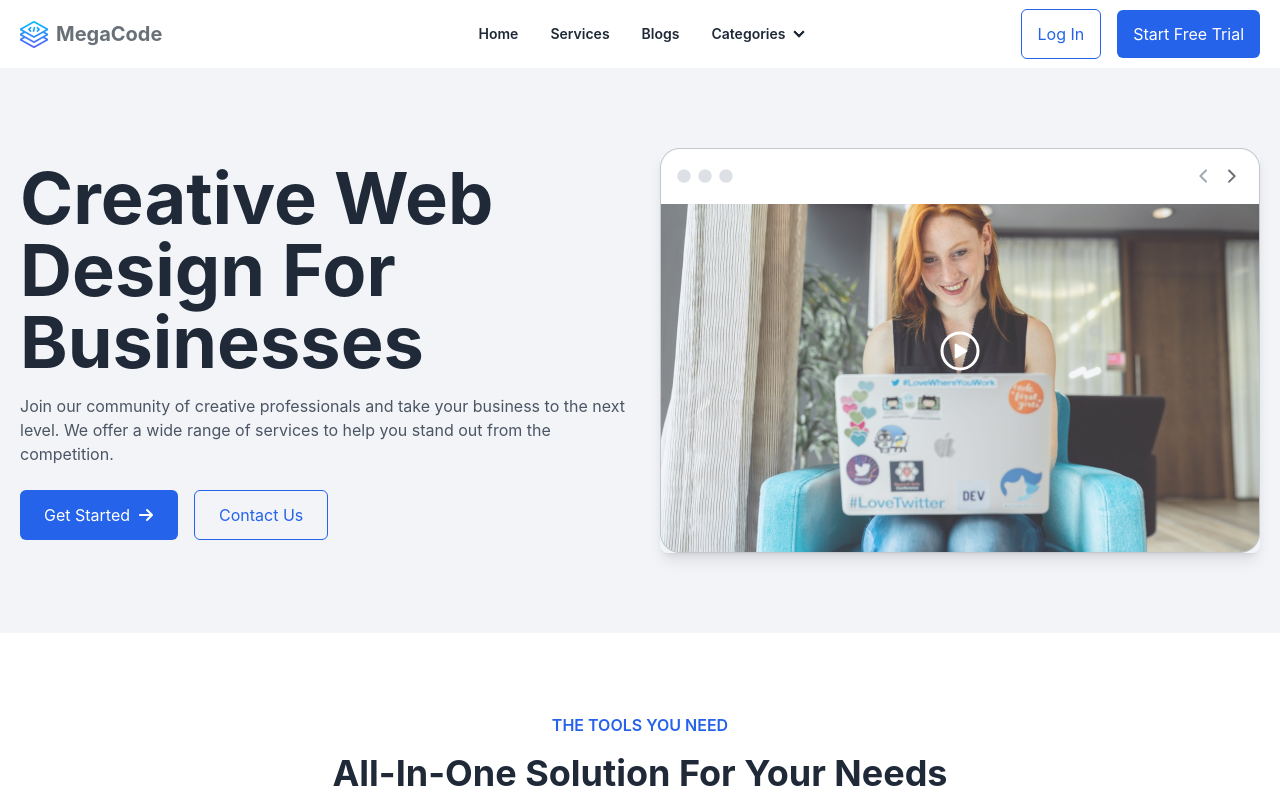
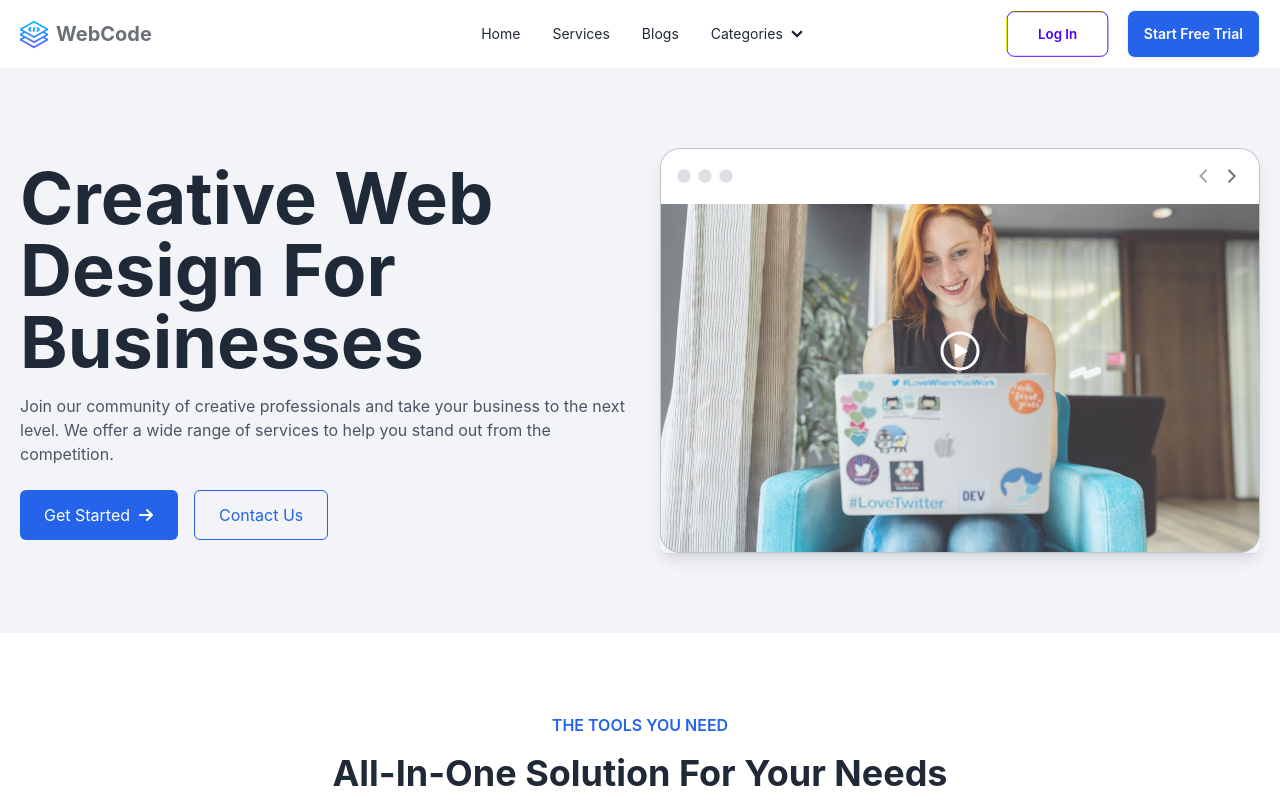
Before and after one commit to MHRatul/mega-agency-website, a React (Vite) app: page / in a window 1280 px wide. Shown: the top 800 px of the page. Built offline with nearby package versions, Linux system fonts and the light colour scheme; no server answers.

Commit message:
Logout button fully - worked

```diff
--- a/src/components/Navbar.jsx
+++ b/src/components/Navbar.jsx
@@ -1,10 +1,18 @@
-import React from "react";
-import { Link } from "react-router";
-
+import React from 'react'
+import { Link } from 'react-router'
+import { useAuth } from '../context/AuthContext'
 
 const Navbar = () => {
+
+    const { user, logout } = useAuth();
+    console.log(user)
+
+    const handleLogOut = () => {
+        logout();
+    }
+
     return (
-        <div className="navbar max-w-screen-2xl container mx-auto bg-white px-5">
+        <div className="navbar max-w-screen-2xl container mx-auto bg-white px-5 ">
             <div className="navbar-start">
                 <div className="dropdown">
                     <div tabIndex={0} role="button" className="btn btn-ghost lg:hidden">
@@ -13,42 +21,40 @@ const Navbar = () => {
                             className="h-5 w-5"
                             fill="none"
                             viewBox="0 0 24 24"
-                            stroke="currentColor"
-                        >
+                            stroke="currentColor">
                             <path
                                 strokeLinecap="round"
                                 strokeLinejoin="round"
                                 strokeWidth="2"
-                                d="M4 6h16M4 12h8m-8 6h16"
-                            />
+                                d="M4 6h16M4 12h8m-8 6h16" />
                         </svg>
                     </div>
                     <ul
                         tabIndex={0}
-                        className="menu menu-sm dropdown-content font-bold bg-base-100 rounded-box z-[1] mt-3 w-52 p-2 shadow">
+                        className="menu menu-sm dropdown-content bg-base-100 rounded-box z-[1] mt-3 w-52 p-2 shadow">
                         <li><Link to="/">Home</Link></li>
                         <li><Link to="/services">Services</Link></li>
                         <li><Link to="/blogs">Blogs</Link></li>
                         <li>
                             <details>
                                 <summary>Categories</summary>
-                            <ul className="p-2 z-50">
-                                <li><Link>Web Design</Link></li>
-                                <li><Link>App Development</Link></li>
-                                <li><Link>UI/UX Design</Link></li>
-                                <li><Link>Digital Marketing</Link></li>
+                                <ul className="p-2">
+                                    <li><Link to="/" >Web Design</Link></li>
+                                    <li><Link to="/" >App Development</Link></li>
+                                    <li><Link to="/" >UI/UX Design</Link></li>
+                                    <li><Link to="/" >Digital Marketing</Link></li>
                                 </ul>
                             </details>
                         </li>
                     </ul>
                 </div>
-                <Link to="/" className="text-xl font-bold flex item-center">
+                <Link to="/" className="text-xl font-bold flex items-center">
                     <img src="/logo.png" alt="" />
-                    <span className="ml-2 text-[#697077] hidden sm:block">MegaCode</span>
+                    <span className='ml-2 text-[#697077] hidden sm:block'>WebCode</span>
                 </Link>
             </div>
             <div className="navbar-center hidden lg:flex">
-                <ul className="menu menu-horizontal px-1 font-semibold from-neutral-400">
+                <ul className="menu menu-horizontal px-1">
                     <li><Link to="/">Home</Link></li>
                     <li><Link to="/services">Services</Link></li>
                     <li><Link to="/blogs">Blogs</Link></li>
@@ -57,21 +63,24 @@ const Navbar = () => {
                             <summary>Categories</summary>
                             <ul className="p-2 z-50">
                                 <li><Link to="/" >Web Design</Link></li>
-                                <li><Link to="/">App Development</Link></li>
-                                <li><Link to="/">UI/UX Design</Link></li>
-                                <li><Link to="/">Digital Marketing</Link></li>
+                                <li><Link to="/" >App Development</Link></li>
+                                <li><Link to="/" >UI/UX Design</Link></li>
+                                <li><Link to="/" >Digital Marketing</Link></li>
                             </ul>
                         </details>
                     </li>
                 </ul>
             </div>
             <div className="navbar-end space-x-4">
-                <Link to="/login" className="bg-transparent border border-blue-600 text-blue-600 py-3 px-4 rounded-md
-                          hover:bg-blue-600 hover:text-white transition">Log In</Link>
-                <Link to="/pricing" className="bg-blue-600 text-white py-3 px-4 rounded-md flex justify-center items-center hover:bg-blue-700 transition">Start Free Trial</Link>
+                {
+                    user ? (<><Link to="/dashboard" className="btn btn-outline  hover:bg-blue-800 px-8 hidden sm:flex">Dashboard</Link>
+                        <button onClick={handleLogOut}  className="btn  bg-blue-600 hover:bg-blue-800 text-white">Logout</button></>) : (<><Link to="/login" className="btn btn-outline btn-primary px-8 hidden sm:flex">Log In</Link>
+                            <Link to="/pricing" className="btn  bg-blue-600 hover:bg-blue-800  text-white">Start Free Trial</Link></>)
+                }
+
             </div>
         </div>
-    );
-};
+    )
+}
 
-export default Navbar;
+export default Navbar
```
Lines whose indentation alone changed are shown as unchanged.
